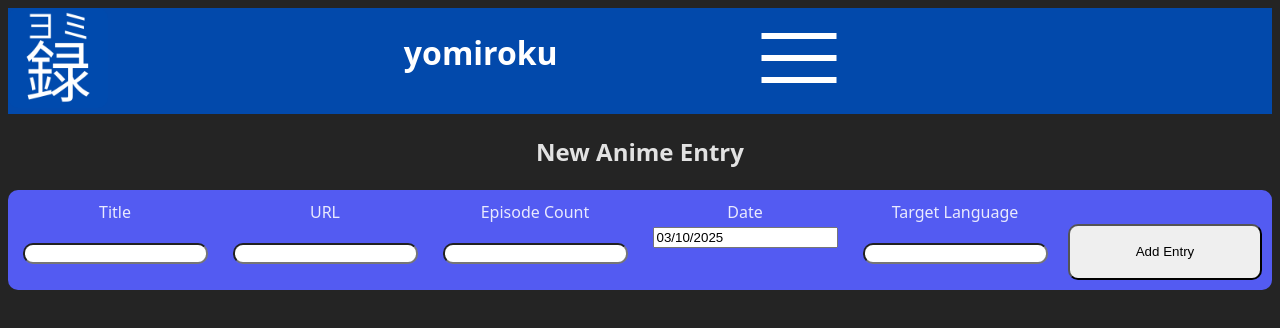
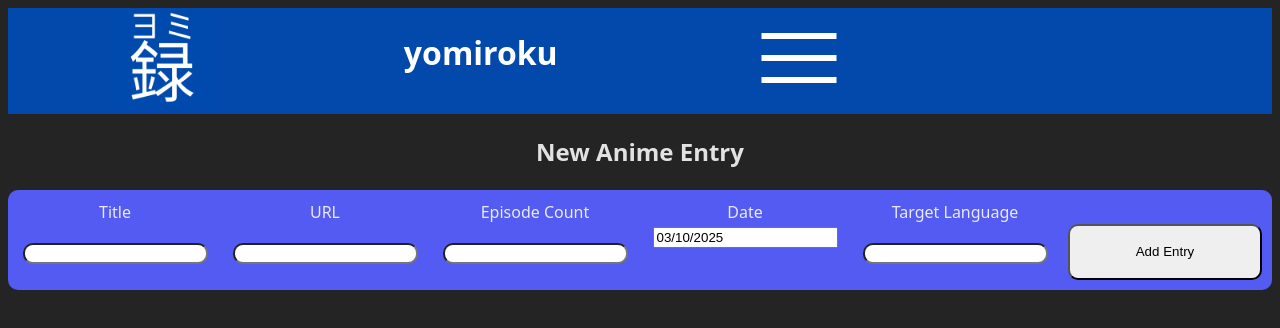
Before and after one commit to EthanLeRoux/yomiroku-web, a React (Vite) app: page / in a window 1280 px wide. Shown: the top 328 px of the page. Built offline with nearby package versions, Linux system fonts and the light colour scheme.

Commit message:
Add index link to logo

```diff
--- a/src/components/NavigationBar.jsx
+++ b/src/components/NavigationBar.jsx
@@ -1,11 +1,14 @@
 import '/src/assets/css/NavigationBar.css'
+import {Link} from "react-router-dom";
 
 export default function NavigationBar(){
 
     return (
         <>
             <div className={'nav-container'}>
-                <img className={'nav-item'} src={'/src/assets/images/logo.png'}  width={'100px'} height={'100px'} alt={'logo'}/>
+                <Link to={'/'}>
+                    <img className={'nav-item'} src={'/src/assets/images/logo.png'}  width={'100px'} height={'100px'} alt={'logo'}/>
+                </Link>
                 <h1 className={'nav-item'}>yomiroku</h1>
                 <div className={'nav-item-hm'}>
                     <img src={'/src/assets/images/menu.png'} width={'100px'} height={'100px'} alt={'hamburger-menu-icon'} />
```
